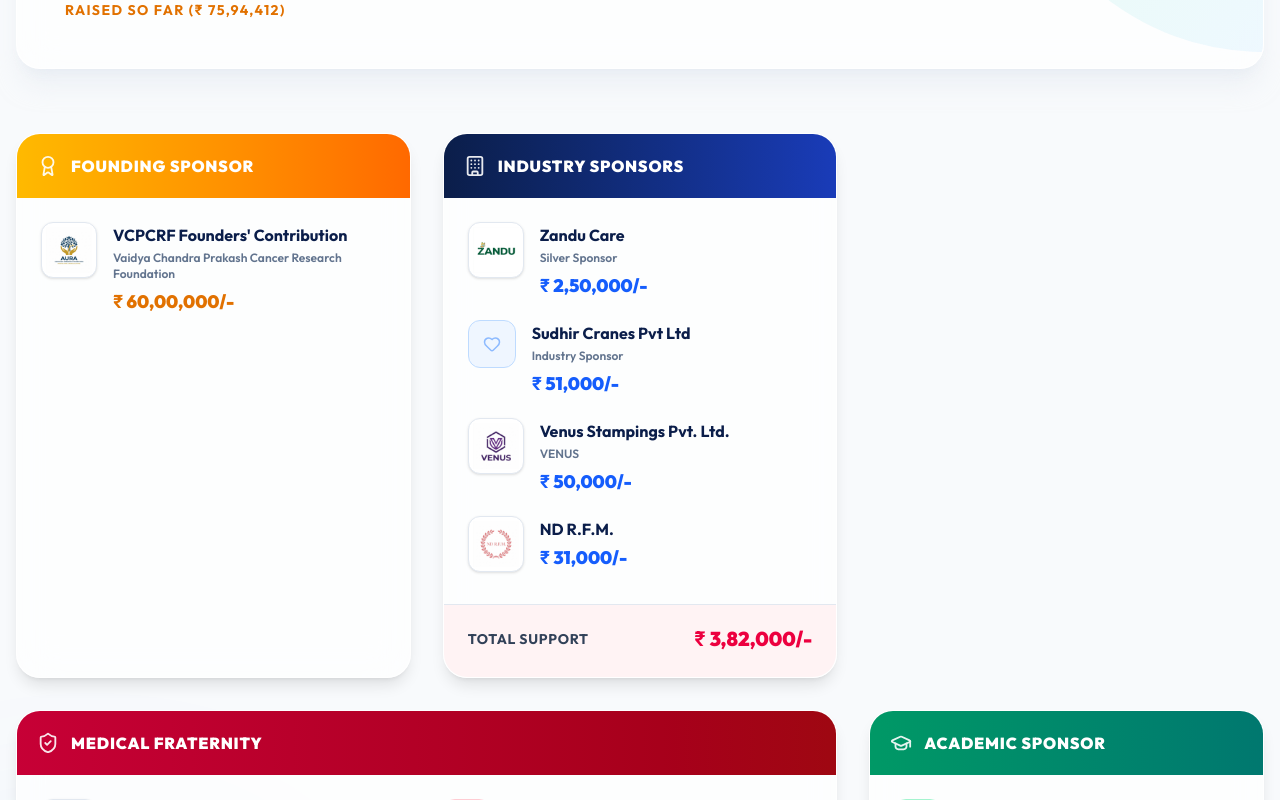
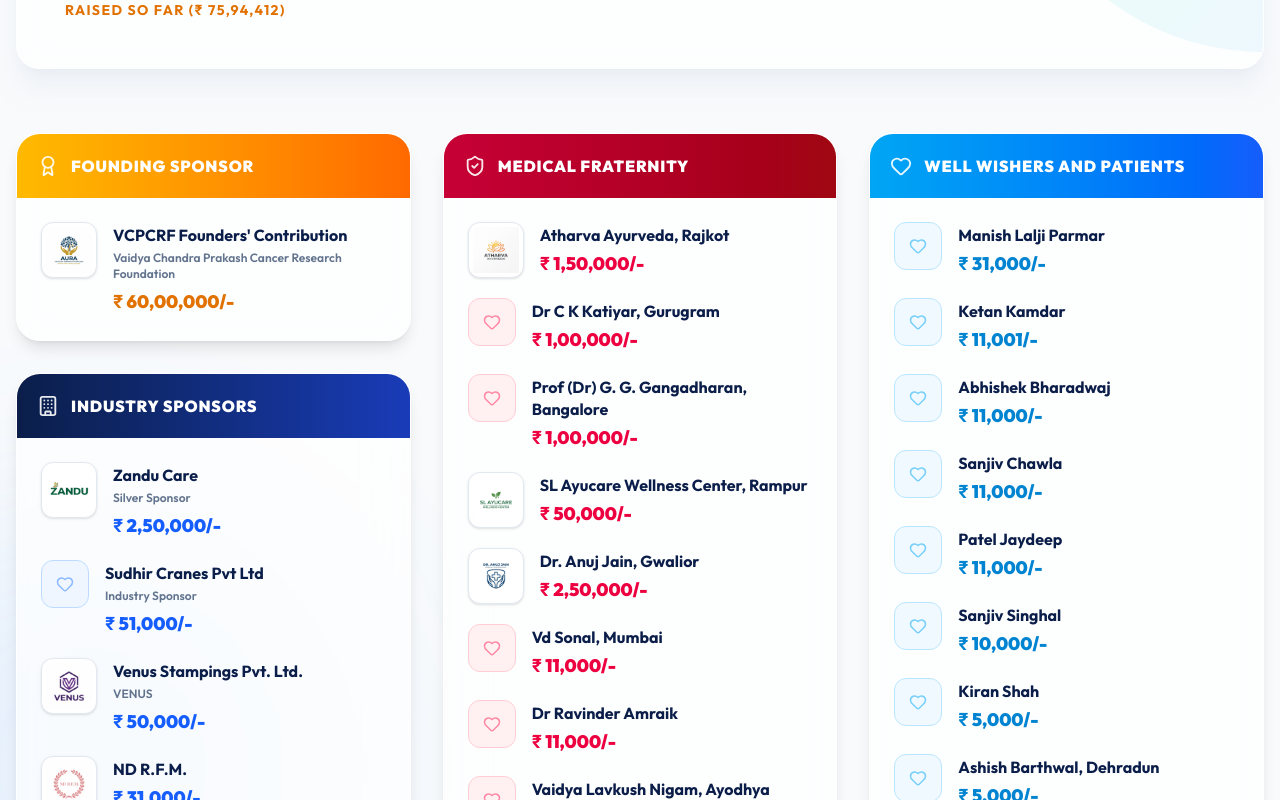
Before and after one commit to Iaak12/ipcilandingpage, a React (Vite) app in the folder frontend/: page / in a window 1280 px wide. Shown: the part 10120-10920 px from the top of the page. Built offline with nearby package versions, Linux system fonts and the light colour scheme.

Commit message:
fix: change sponsors grid to masonry layout to fix responsiveness of large categories like medical fraternity

```diff
--- a/frontend/src/SponsorsSection.jsx
+++ b/frontend/src/SponsorsSection.jsx
@@ -179,19 +179,19 @@
             </div>
           </motion.div>
 
-          {/* Sponsors Grid */}
-          <div className="grid md:grid-cols-2 lg:grid-cols-3 gap-6 sm:gap-8">
+          {/* Sponsors Grid (Masonry Layout) */}
+          <div className="columns-1 md:columns-2 lg:columns-3 gap-6 sm:gap-8 space-y-6 sm:space-y-8">
             {SPONSORS.map((category, idx) => (
-              <motion.div key={idx} variants={fadeUp} className={`glass rounded-3xl overflow-hidden border border-white shadow-lg transition-transform hover:-translate-y-1 flex flex-col ${idx === 2 ? "lg:col-span-2 lg:row-span-2" : ""}`}>
+              <motion.div key={idx} variants={fadeUp} className="break-inside-avoid glass rounded-3xl overflow-hidden border border-white shadow-lg transition-transform hover:-translate-y-1 flex flex-col">
                 <div className={`p-4 sm:p-5 bg-gradient-to-r ${category.color === 'amber' ? 'from-amber-400 to-orange-500' : category.color === 'blue' ? 'from-[#0B1E4A] to-blue-800' : category.color === 'emerald' ? 'from-emerald-600 to-teal-700' : category.color === 'rose' ? 'from-rose-700 to-red-800' : 'from-sky-500 to-blue-600'} text-white flex items-center gap-3`}>
                   <category.icon size={22} className="opacity-90" />
                   <h4 className="font-black text-sm sm:text-base uppercase tracking-wider">{category.category}</h4>
                 </div>
 
                 <div className="p-6 flex-1 flex flex-col">
-                  <div className={`flex flex-1 ${idx === 2 ? "flex-wrap lg:grid lg:grid-cols-2 gap-x-8" : "flex-col"} gap-y-5`}>
+                  <div className="flex flex-col gap-y-5">
                     {category.items.map((item, i) => (
-                      <div key={i} className={`flex items-start gap-4 ${idx === 2 ? "w-full" : "w-full"} group`}>
+                      <div key={i} className="flex items-start gap-4 w-full group">
                         {item.logo ? (
                           <div className="w-14 h-14 rounded-xl bg-white flex items-center justify-center shrink-0 border border-slate-200 shadow-sm overflow-hidden p-1 group-hover:shadow-md group-hover:border-slate-300 transition-all">
                             <img src={item.logo} alt={item.name} className="w-full h-full object-contain" onError={(e) => { e.target.style.display = 'none'; e.target.nextSibling.style.display = 'flex'; }} />
@@ -206,7 +206,7 @@
                               category.color === 'emerald' ? 'bg-emerald-50 border-emerald-200 text-emerald-500 group-hover:bg-emerald-100' :
                               category.color === 'rose' ? 'bg-rose-50 border-rose-200 text-rose-500 group-hover:bg-rose-100' :
                               'bg-sky-50 border-sky-200 text-sky-500 group-hover:bg-sky-100'}`}>
-                            <Heart size={18} className={idx === 2 ? "fill-current opacity-50" : "opacity-50"} />
+                            <Heart size={18} className="opacity-50" />
                           </div>
                         )}
                         <div className="flex-1 mt-0.5">
```
